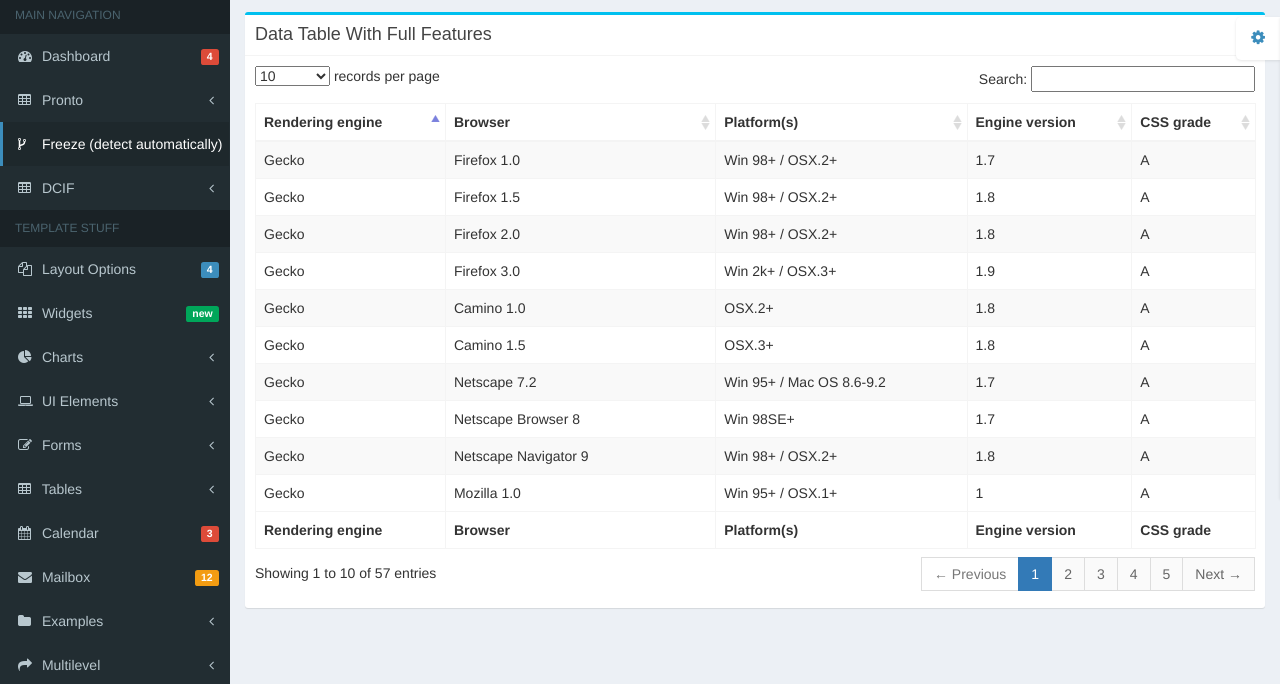
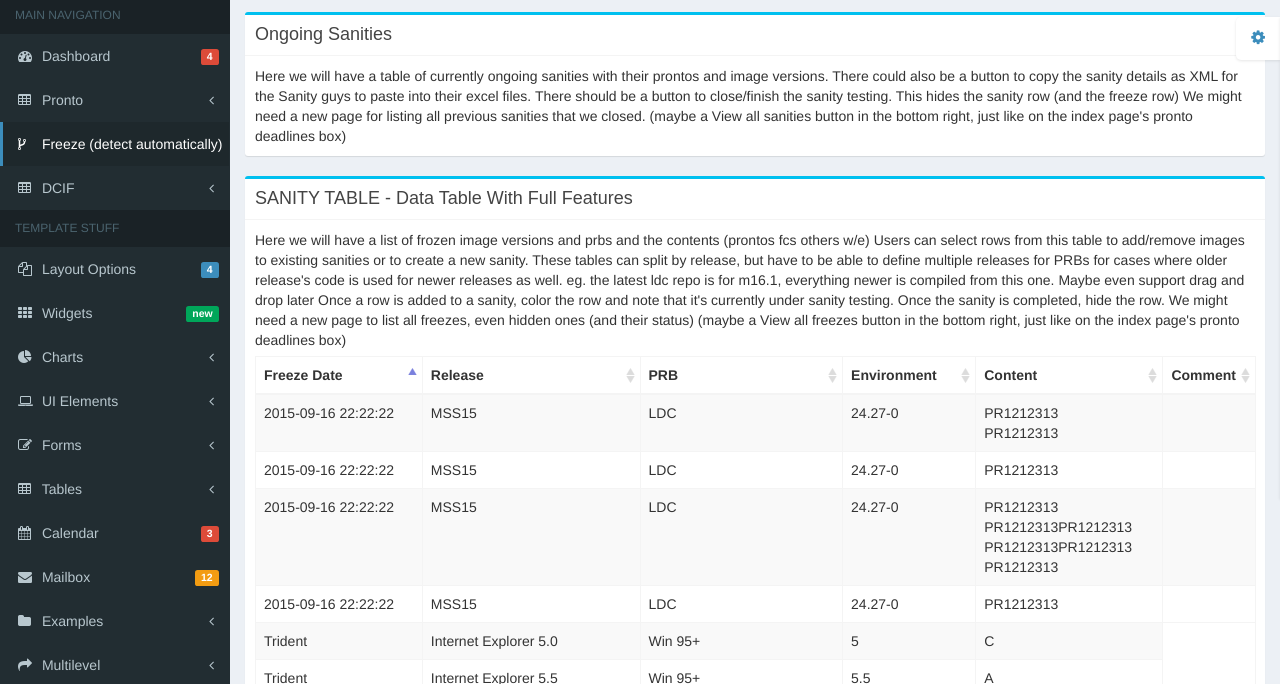
Before and after one commit to weriKK/board, a plain HTML site: page web/site/freeze.html in a window 1280 px wide. Shown: the part 53-737 px from the top of the page. Drawn offline with nearby package versions, Linux system fonts and the light colour scheme; a web font is replaced by a local one.

Commit message:
Webpage ideas brainstorming and layout changes

```diff
--- a/web/site/freeze.html
+++ b/web/site/freeze.html
@@ -278,30 +278,77 @@
 <!-- Pronto Status Table row -->
           <div class="row">
             <div class="col-md-12">
+              <!-- LIST of currently ongoing sanities -->
+              <div class="box box-info">
+                  <div class="box-header with-border">
+                      <h3 class="box-title">Ongoing Sanities</h3>
+                  </div>
+                  <div class="box-body">
+                      Here we will have a table of currently ongoing sanities with their prontos and image versions.
+                      There could also be a button to copy the sanity details as XML for the Sanity guys to paste into their excel files.
+                      There should be a button to close/finish the sanity testing. This hides the sanity row (and the freeze row)
+                      We might need a new page for listing all previous sanities that we closed.
+                      (maybe a View all sanities button in the bottom right, just like on the index page's pronto deadlines box)
+                  </div>
+              </div>
               <!-- TABLE: Pronto Status -->
               <div class="box box-info">
                 <div class="box-header with-border">
-                  <h3 class="box-title">Data Table With Full Features</h3>
+                  <h3 class="box-title">SANITY TABLE - Data Table With Full Features</h3>
                 </div><!-- /.box-header -->
                 <div class="box-body">
+                    Here we will have a list of frozen image versions and prbs and the contents (prontos fcs others w/e)
+                    Users can select rows from this table to add/remove images to existing sanities or to create a new sanity.
+                    These tables can split by release, but have to be able to define multiple releases for PRBs for cases where
+                    older release's code is used for newer releases as well. eg. the latest ldc repo is for m16.1, everything newer
+                    is compiled from this one. Maybe even support drag and drop later
+
+                    Once a row is added to a sanity, color the row and note that it's currently under sanity testing.
+                    Once the sanity is completed, hide the row. We might need a new page to list all freezes, even hidden ones (and their status)
+                    (maybe a View all freezes button in the bottom right, just like on the index page's pronto deadlines box)
                   <table id="example1" class="table table-bordered table-striped table-hover">
                     <thead>
                       <tr>
-                        <th>Rendering engine</th>
-                        <th>Browser</th>
-                        <th>Platform(s)</th>
-                        <th>Engine version</th>
-                        <th>CSS grade</th>
+                        <th>Freeze Date</th>
+                        <th>Release</th>
+                        <th>PRB</th>
+                        <th>Environment</th>
+                        <th>Content</th>
+                        <th>Comment</th>
                       </tr>
                     </thead>
                     <tbody>
                       <tr>
-                        <td>Trident</td>
-                        <td>Internet
-                          Explorer 4.0</td>
-                        <td>Win 95+</td>
-                        <td> 4</td>
-                        <td>X</td>
+                        <td>2015-09-16 22:22:22</td>
+                        <td>MSS15</td>
+                        <td>LDC</td>
+                        <td>24.27-0</td>
+                        <td>PR1212313<br/>PR1212313</td>
+                        <td></td>
+                      </tr>
+                      <tr>
+                        <td>2015-09-16 22:22:22</td>
+                        <td>MSS15</td>
+                        <td>LDC</td>
+                        <td>24.27-0</td>
+                        <td>PR1212313</td>
+                        <td></td>
+                      </tr>
+                      <tr>
+                        <td>2015-09-16 22:22:22</td>
+                        <td>MSS15</td>
+                        <td>LDC</td>
+                        <td>24.27-0</td>
+                        <td>PR1212313<br/>PR1212313PR1212313<br/>PR1212313PR1212313<br/>PR1212313</td>
+                        <td></td>
+                      </tr>
+                      <tr>
+                        <td>2015-09-16 22:22:22</td>
+                        <td>MSS15</td>
+                        <td>LDC</td>
+                        <td>24.27-0</td>
+                        <td>PR1212313</td>
+                        <td></td>
                       </tr>
                       <tr>
                         <td>Trident</td>
```
Also changed, not shown: web/site/index.html (+4 -0 lines).
